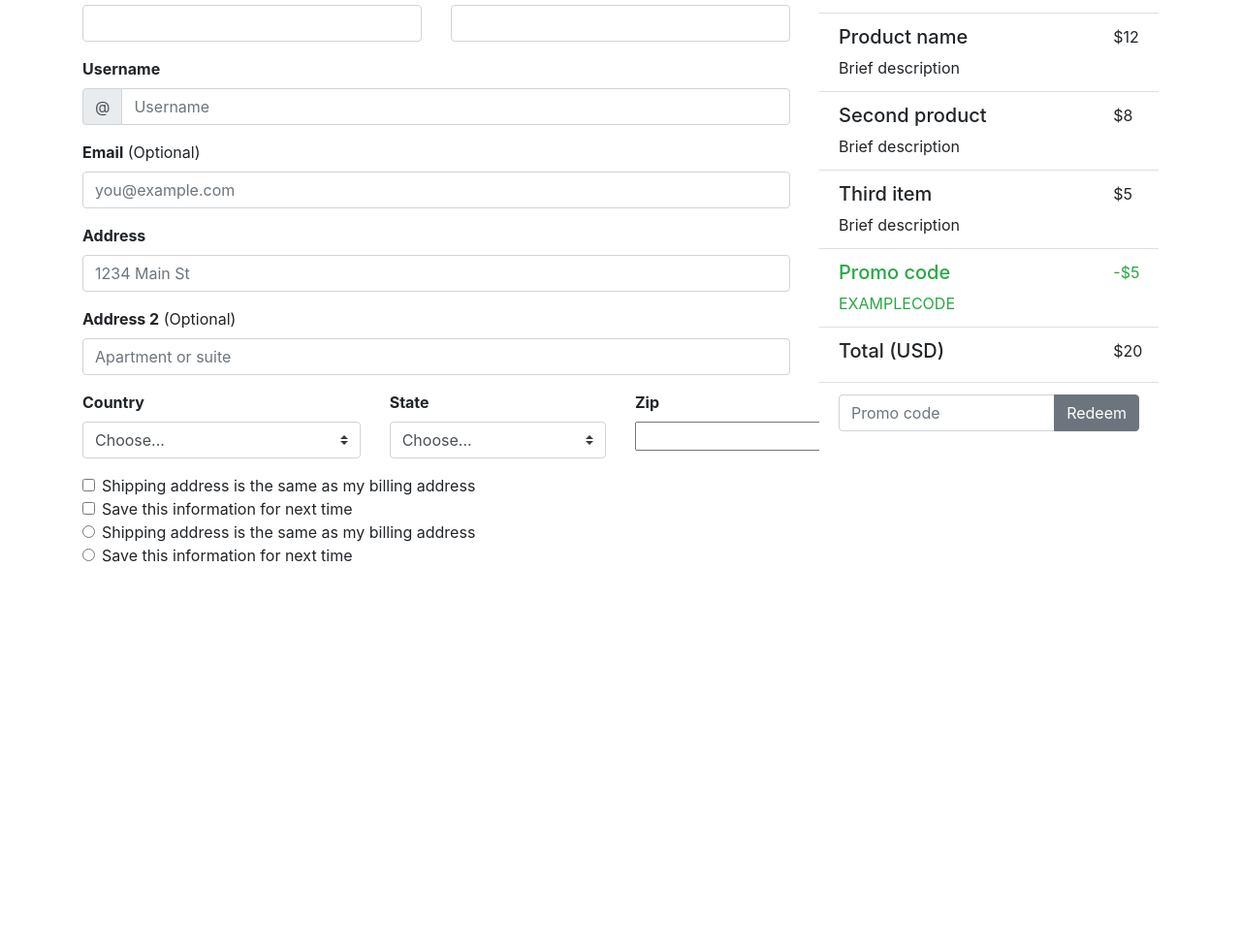
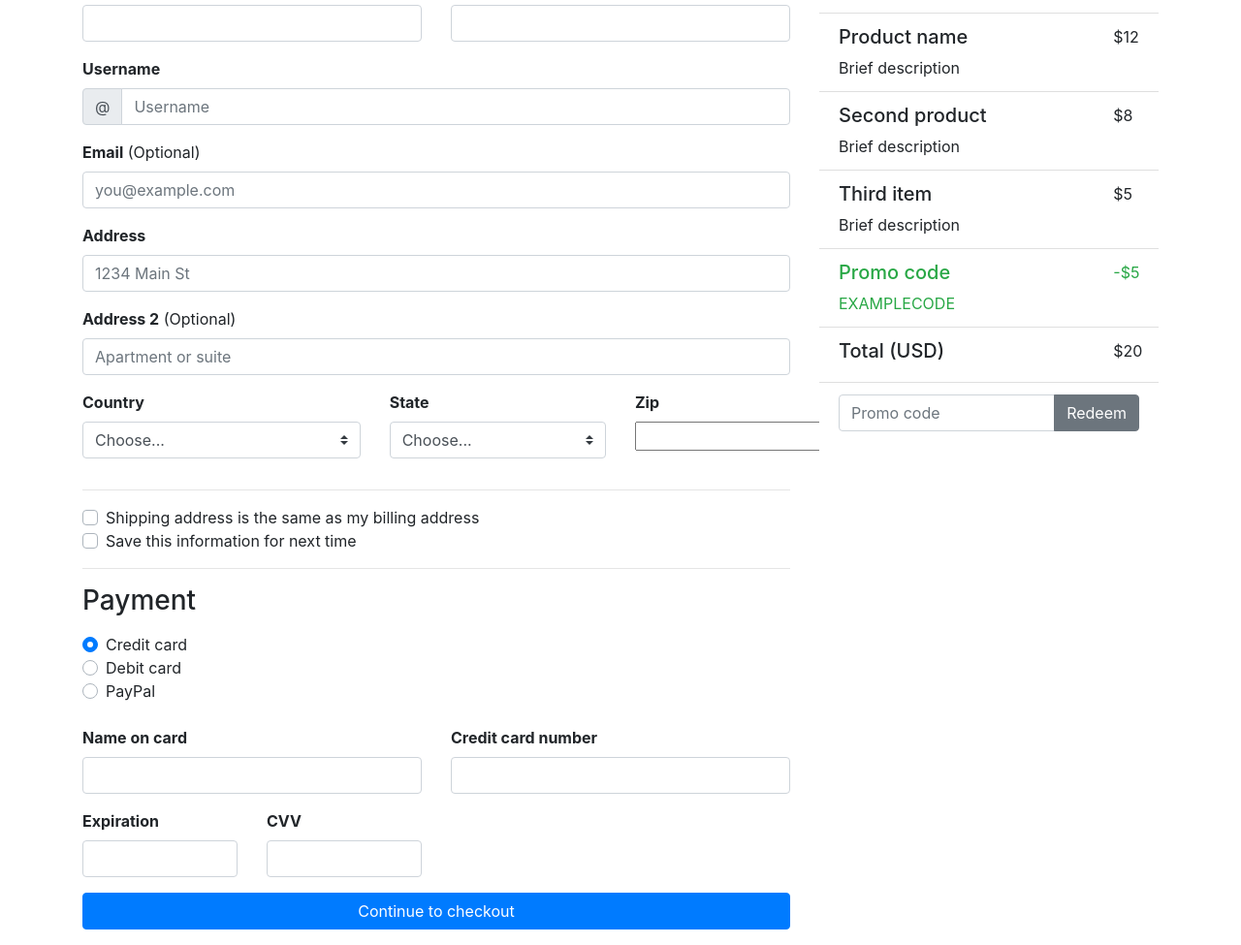
Before and after one commit to Banifest/WebForABAPersTask, a plain HTML site: page HW03/task3/index.html in a window 1280 px wide. Shown: the part 73-1048 px from the top of the page at 97% size. Before the commit the page ends 800 px from the top, so only its background shows below. Drawn offline with nearby package versions, Linux system fonts and the light colour scheme.

Commit message:
Finish main form

```diff
--- a/HW03/task3/index.html
+++ b/HW03/task3/index.html
@@ -1,4 +1,5 @@
 <!DOCTYPE html>
+<!--suppress ALL -->
 <html lang="en">
 <head>
     <meta charset="UTF-8">
@@ -19,6 +20,7 @@
 <div class="container">
     <div class="row">
         <div class="col-8">
+            <form action="#" method="post">
                 <div class="row">
                     <h2>Billing address</h2>
                 </div>
@@ -43,7 +45,8 @@
                     <div class="input-group-prepend">
                         <span class="input-group-text" id="basic-addon1">@</span>
                     </div>
-                <input aria-describedby="basic-addon1" aria-label="Username" class="form-control" placeholder="Username"
+                    <input aria-describedby="basic-addon1" aria-label="Username" class="form-control"
+                           placeholder="Username"
                            type="text">
                 </div>
 
@@ -96,33 +99,72 @@
                     </div>
                     <div class="col-1"></div>
                 </div>
-
-            <div class="form-check">
-                <input class="form-check-input" type="checkbox" value="">
-                <label class="form-check-label">
-                    Shipping address is the same as my billing address
-                </label>
+                <!--horizontal-->
+                <hr>
+                <div class="custom-control custom-checkbox">
+                    <input class="custom-control-input" id="customCheck1" type="checkbox">
+                    <label class="custom-control-label" for="customCheck1">Shipping address is the same as my billing
+                        address</label>
                 </div>
-            <div class="form-check">
-                <input class="form-check-input" type="checkbox" value="">
-                <label class="form-check-label">
-                    Save this information for next time
-                </label>
+                <div class="custom-control custom-checkbox">
+                    <input class="custom-control-input" id="customCheck1" type="checkbox">
+                    <label class="custom-control-label" for="customCheck1">Save this information for next time</label>
                 </div>
-
-            <div class="form-check">
-                <input class="form-check-input" type="radio" value="">
-                <label class="form-check-label">
-                    Shipping address is the same as my billing address
-                </label>
+                <!--horizontal-->
+                <hr>
+                <label style="font-weight: bold"><h3>Payment</h3></label>
+                <div class="custom-control custom-radio">
+                    <input checked class="custom-control-input" id="customRadioInline1" name="customRadioInline1"
+                           type="radio">
+                    <label class="custom-control-label" for="customRadioInline1">Credit card</label>
                 </div>
-            <div class="form-check">
-                <input class="form-check-input" type="radio" value="">
-                <label class="form-check-label">
-                    Save this information for next time
-                </label>
+                <div class="custom-control custom-radio">
+                    <input class="custom-control-input" id="customRadioInline2" name="customRadioInline1" type="radio">
+                    <label class="custom-control-label" for="customRadioInline2">Debit card</label>
                 </div>
-
+                <div class="custom-control custom-radio">
+                    <input class="custom-control-input" id="customRadioInline2" name="customRadioInline1" type="radio">
+                    <label class="custom-control-label" for="customRadioInline2">PayPal</label>
+                </div>
+                <br>
+                <div class="row">
+                    <div class="col">
+                        <label style="font-weight: bold">Name on card</label>
+                        <div class="input-group mb-3">
+                            <input aria-describedby="basic-addon1" aria-label="First name" class="form-control"
+                                   type="text">
+                        </div>
+                    </div>
+                    <div class="col">
+                        <label style="font-weight: bold">Credit card number</label>
+                        <div class="input-group mb-3">
+                            <input aria-describedby="basic-addon1" aria-label="First name" class="form-control"
+                                   type="text">
+                        </div>
+                    </div>
+                </div>
+                <div class="row">
+                    <div class="col-3">
+                        <label style="font-weight: bold">Expiration</label>
+                        <div class="input-group mb-3">
+                            <input aria-describedby="basic-addon1" aria-label="First name" class="form-control"
+                                   type="text">
+                        </div>
+                    </div>
+                    <div class="col-3">
+                        <label style="font-weight: bold">СVV</label>
+                        <div class="input-group mb-3">
+                            <input aria-describedby="basic-addon1" aria-label="First name" class="form-control"
+                                   maxlength="3" type="password">
+                        </div>
+                    </div>
+                    <div class="col-6"></div>
+                </div>
+                <div class="input-group mb-3">
+                    <input class="btn btn-primary btn-block" type="submit"
+                           value="Continue to checkout">
+                </div>
+            </form>
         </div>
         <div class="col">
             <div class="card-2">
```
Lines whose indentation alone changed are shown as unchanged.
